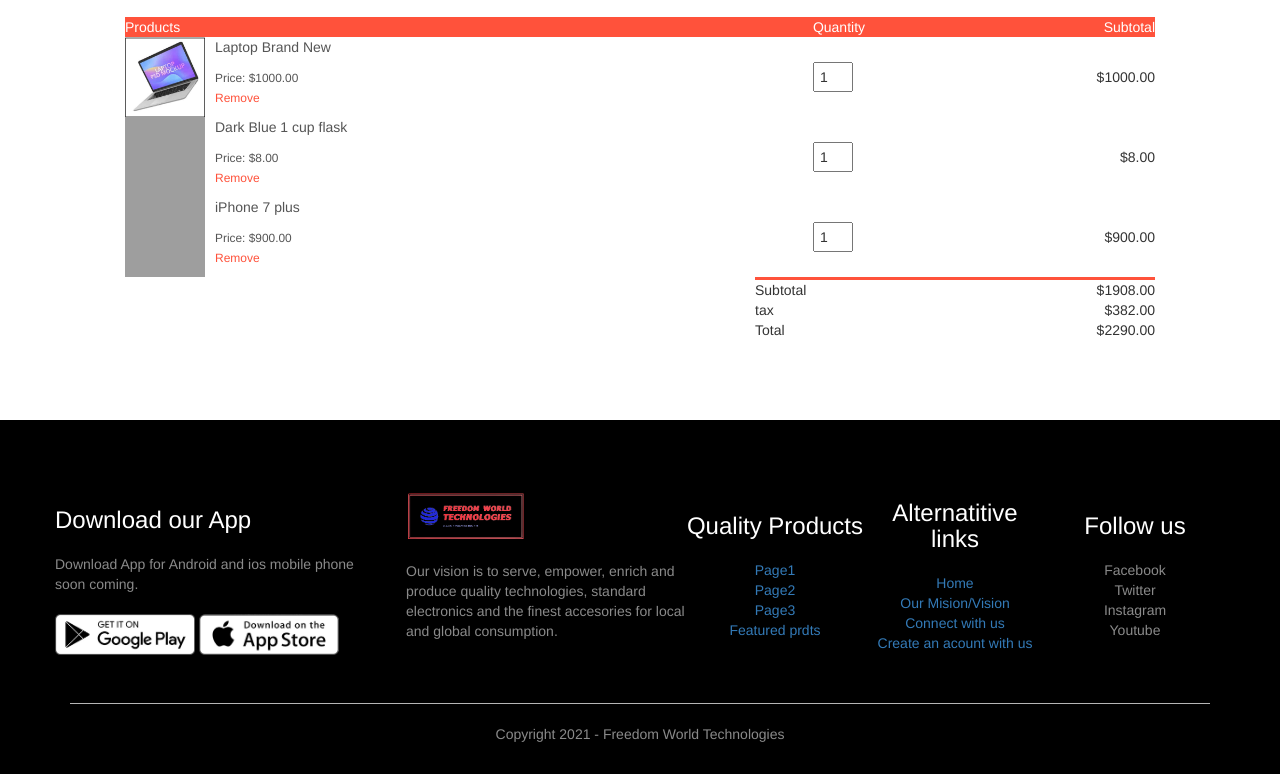
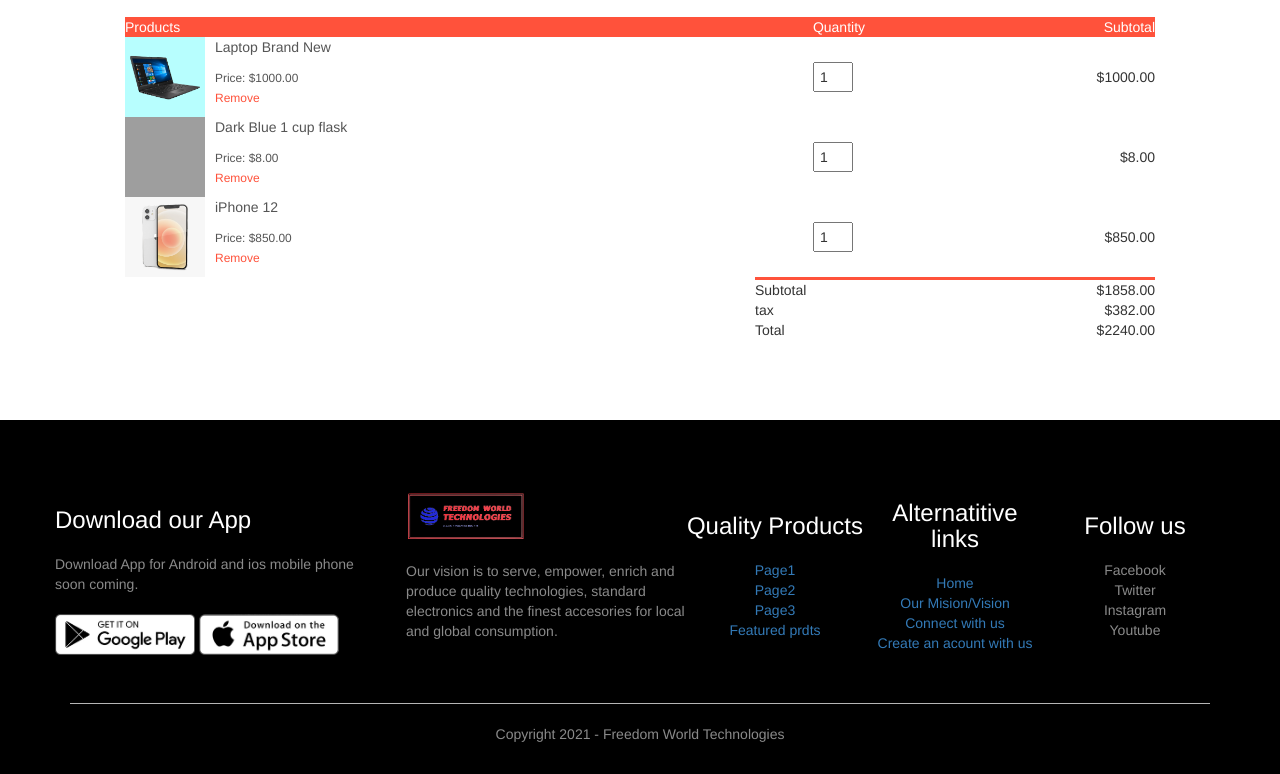
Before and after one commit to chrisalex-ochay/freedom-world-php, a PHP site: page /cart.php in a window 1280 px wide. Shown: the part 93-867 px from the top of the page. Run offline with PHP 8.4, Linux system fonts and the light colour scheme; some libraries are stand-ins or nearby versions; grey boxes are pictures that could not be loaded.

Commit message:
Update cart.php

```diff
--- a/cart.php
+++ b/cart.php
@@ -4,7 +4,7 @@
         <head>
             <meta charset="UTF-8">
             <meta name="viewport" content="width=device-width, initial-scale=1.0">
-            <title>Freedom World Technolories & Accesories</title>
+            <title>Cart - Freedom World Technolories & Accesories</title>
             <link rel="stylesheet" href="style.css">
 
             <!-- Link for awesome fonts cdn -->
@@ -39,16 +39,16 @@
 
 <div class="small-container cart-page">
 
-    <table>
+    <table class="table1">
         <tr>
-            <th>Products</th>
-            <th>Quantity</th>
-            <th>Subtotal</th>
+            <th class="th1">Products</th>
+            <th class="th1">Quantity</th>
+            <th class="th1">Subtotal</th>
         </tr>
         <tr>
-            <td>
+            <td class="td1">
                 <div class="cart-info">
-                    <img src="images/product-2-laptop1-2.jpg" >
+                    <img src="images/product-2-laptop1-1.png" >
                     <div>
                         <p>Laptop Brand New</p>
                         <small>Price: $1000.00</small>
@@ -57,11 +57,11 @@
                     </div>
                 </div>
             </td>
-            <td><input type="number" value="1"></td>
-            <td>$1000.00</td>
+            <td class="td1"><input type="number" value="1"></td>
+            <td class="td1">$1000.00</td>
         </tr>
         <tr>
-            <td>
+            <td class="td1">
                 <div class="cart-info">
                     <img src="images/product-10-1cupflask2.png" >
                     <div>
@@ -72,23 +72,23 @@
                     </div>
                 </div>
             </td>
-            <td><input type="number" value="1"></td>
-            <td>$8.00</td>
+            <td class="td1"><input type="number" value="1"></td>
+            <td class="td1">$8.00</td>
         </tr>
         <tr>
-            <td>
+            <td class="td1">
                 <div class="cart-info">
-                    <img src="images/product-1-phones-iphoneX-1-2.png" >
+                    <img src="images/product-1-phones-iphoneX-1-1.jpg" >
                     <div>
-                        <p>iPhone 7 plus</p>
-                        <small>Price: $900.00</small>
+                        <p>iPhone 12</p>
+                        <small>Price: $850.00</small>
                         <br>
                         <a href="">Remove</a>
                     </div>
                 </div>
             </td>
-            <td><input type="number" value="1"></td>
-            <td>$900.00</td>
+            <td class="td1"><input type="number" value="1"></td>
+            <td class="td1">$850.00</td>
         </tr>
     </table>
 
@@ -96,16 +96,16 @@
 
         <table>
             <tr>
-                <td>Subtotal</td>
-                <td>$1908.00</td>
+                <td class="td1">Subtotal</td>
+                <td class="td1">$1858.00</td>
             </tr>
             <tr>
-                <td>tax</td>
-                <td>$382.00</td>
+                <td class="td1">tax</td>
+                <td class="td1">$382.00</td>
             </tr>
             <tr>
-                <td>Total</td>
-                <td>$2290.00</td>
+                <td class="td1">Total</td>
+                <td class="td1">$2240.00</td>
             </tr>
         </table>
 
```
